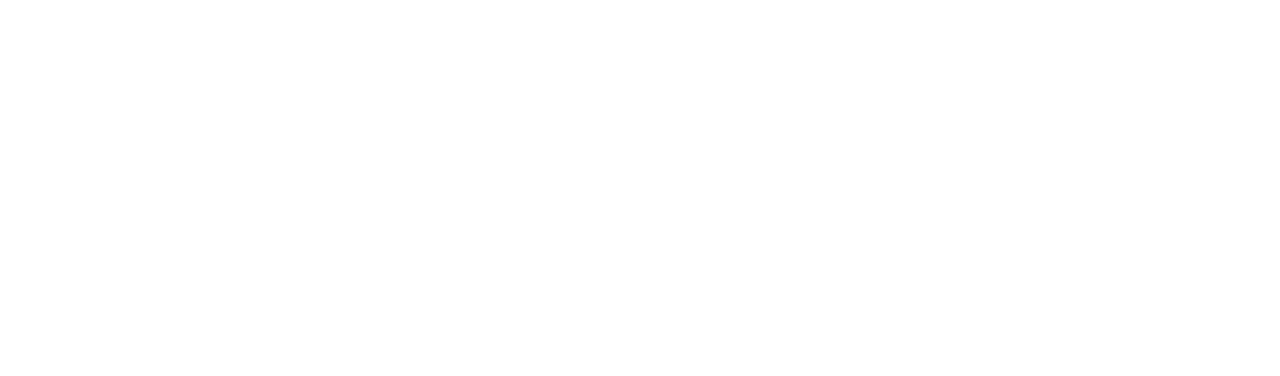
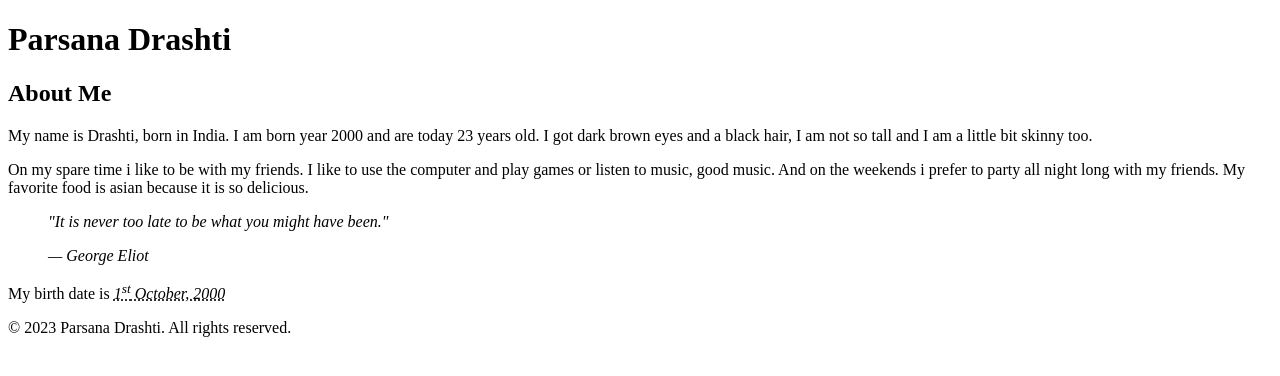
Before and after one commit to pars0217/pars0217.github.io, a plain HTML site: page html-assignment/index.html in a window 1280 px wide. Drawn offline with Linux system fonts and the light colour scheme.

Commit message:
Add all requirements

```diff
--- a/html-assignment/index.html
+++ b/html-assignment/index.html
@@ -4,8 +4,21 @@
     <meta charset="UTF-8">
     <meta name="viewport" content="width=device-width, initial-scale=1.0">
     <title>pars0217 HTML Assignment</title>
+    <h1>Parsana Drashti</h1>
 </head>
 <body>
-
+    <article>
+        <h2>About Me</h2>
+        <p>My name is Drashti, born in India. I am born year 2000 and are today 23 years old. I got dark brown eyes and a black hair, I am not so tall and I am a little bit skinny too.</p>
+        <p>On my spare time i like to be with my friends. I like to use the computer and play games or listen to music, good music. And on the weekends i prefer to party all night long with my friends. My favorite food is asian because it is so delicious.</p>
+    </article>
+    <blockquote>
+        <p><em>"It is never too late to be what you might have been."</em></p>
+        <cite>— George Eliot</cite>
+    </blockquote>
+    <p>My birth date is <abbr title="1st October, 2000"><em>1<sup>st</sup> October, 2000</em></abbr></p>
+    <footer>
+        <p>&copy; 2023 Parsana Drashti. All rights reserved.</p>
+    </footer>
 </body>
 </html>
```
